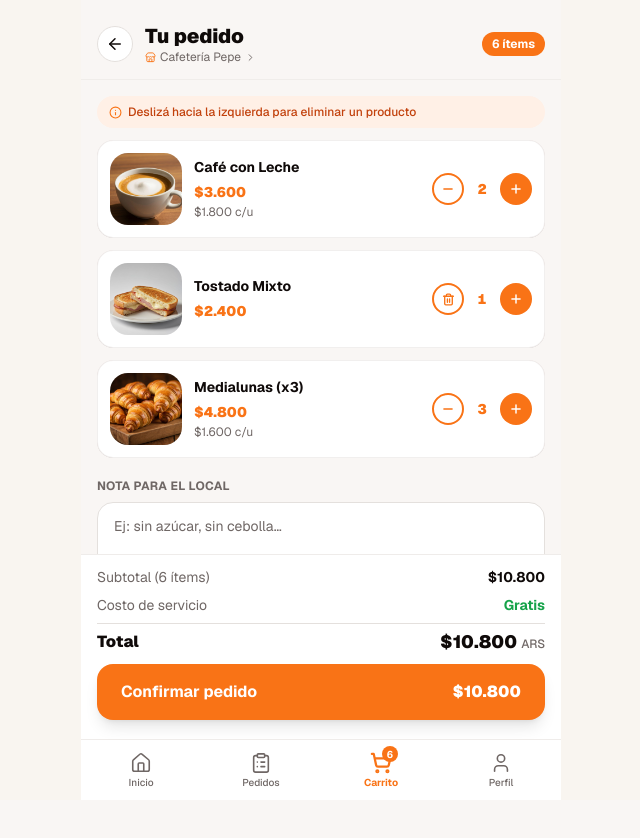
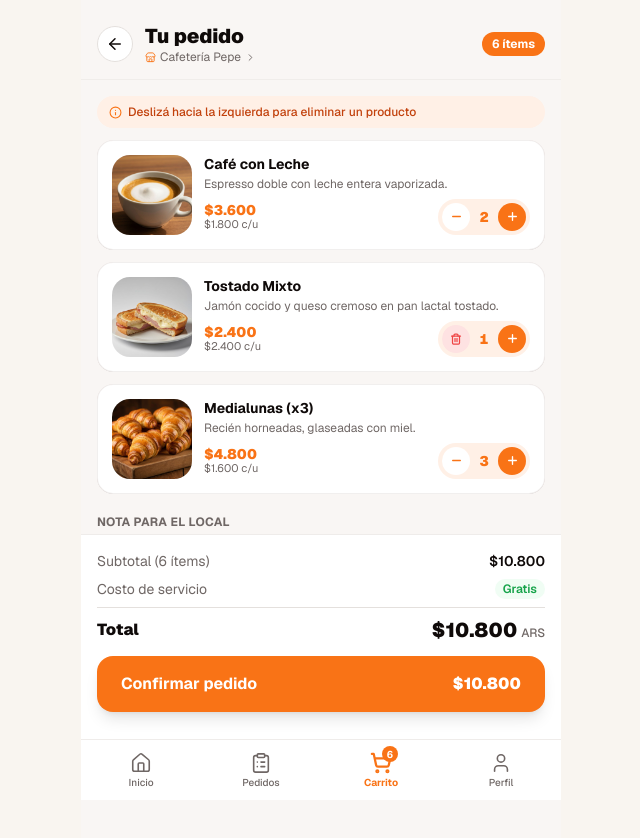
Before and after one commit to valentinnavalos/uade-eats, a Next.js app: page /cart in a window 1280 px wide. Shown: the top 838 px of the page, without its empty margins (319-959 px from the left). Before the commit the page ends 800 px from the top, so only its background shows below. Built offline with nearby package versions, Linux system fonts and the light colour scheme.

Commit message:
fix: cart page overlapping

```diff
--- a/app/cart/page.tsx
+++ b/app/cart/page.tsx
@@ -149,7 +149,7 @@ export default function CartPage() {
           <CartEmpty onBrowse={() => router.push("/")} />
         ) : (
           <>
-            <main className="flex-1 overflow-y-auto pb-52">
+            <main className="flex-1 overflow-y-auto pb-[272px]">
               {/* Swipe hint */}
               <div className="flex items-center gap-1.5 mx-4 mt-4 mb-3 px-3 py-2 rounded-xl" style={{ backgroundColor: "#FFF0E6" }}>
                 <Info size={13} style={{ color: "#F97316" }} />
@@ -172,7 +172,7 @@ export default function CartPage() {
                 ))}
               </section>
 
-              {/* Order notes (optional, UI only) */}
+              {/* Order notes */}
               <div className="mx-4 mt-5">
                 <label
                   htmlFor="cart-notes"
@@ -191,25 +191,30 @@ export default function CartPage() {
             </main>
 
             {/* ── Fixed bottom: subtotal + CTA ──────────────────────────── */}
-            <div className="fixed bottom-0 left-0 right-0 z-50 max-w-[480px] mx-auto bg-card border-t border-border/60 px-4 pb-safe pt-3">
+            <div className="fixed bottom-0 left-0 right-0 z-50 max-w-[480px] mx-auto bg-card border-t border-border/60 px-4 pt-4 pb-2">
               {/* Subtotal rows */}
-              <div className="space-y-2 mb-2">
+              <div className="space-y-2 mb-3">
                 <div className="flex items-center justify-between text-sm">
                   <span className="text-muted-foreground">
                     Subtotal ({cartCount} {cartCount === 1 ? "ítem" : "ítems"})
                   </span>
-                  <span className="font-bold text-foreground">
+                  <span className="font-semibold text-foreground">
                     ${subtotal.toLocaleString("es-AR")}
                   </span>
                 </div>
                 <div className="flex items-center justify-between text-sm">
                   <span className="text-muted-foreground">Costo de servicio</span>
-                  <span className="font-bold" style={{ color: "#16A34A" }}>Gratis</span>
+                  <span
+                    className="font-semibold text-xs px-2 py-0.5 rounded-full"
+                    style={{ backgroundColor: "#F0FDF4", color: "#16A34A" }}
+                  >
+                    Gratis
+                  </span>
                 </div>
-                <div className="h-px bg-border my-1" />
+                <div className="h-px bg-border" />
                 <div className="flex items-center justify-between">
                   <span className="font-black text-foreground text-base">Total</span>
-                  <span className="font-black text-foreground text-lg">
+                  <span className="font-black text-foreground text-xl">
                     ${subtotal.toLocaleString("es-AR")}
                     <span className="text-xs font-medium text-muted-foreground ml-1">ARS</span>
                   </span>
--- a/components/cart-item.tsx
+++ b/components/cart-item.tsx
@@ -103,7 +103,7 @@ export function CartItem({ product, quantity, onAdd, onRemove, onDelete }: CartI
       {/* Card */}
       <div
         className={cn(
-          "flex items-center gap-3 bg-card rounded-2xl p-3 shadow-sm border border-border/50 select-none cursor-grab active:cursor-grabbing",
+          "flex items-start gap-3 bg-card rounded-2xl p-3.5 shadow-sm border border-border/50 select-none cursor-grab active:cursor-grabbing",
           isDragging ? "transition-none" : "transition-transform duration-200 ease-out"
         )}
         style={{ transform: `translateX(${offsetX}px)` }}
@@ -116,47 +116,59 @@ export function CartItem({ product, quantity, onAdd, onRemove, onDelete }: CartI
         onMouseLeave={onMouseUp}
       >
         {/* Thumbnail */}
-        <div className="relative w-[72px] h-[72px] shrink-0 rounded-xl overflow-hidden">
+        <div className="relative w-20 h-20 shrink-0 rounded-xl overflow-hidden">
           <Image
             src={product.image}
             alt={product.name}
             fill
             className="object-cover"
-            sizes="72px"
+            sizes="80px"
             draggable={false}
           />
         </div>
 
         {/* Content */}
-        <div className="flex-1 min-w-0">
+        <div className="flex-1 min-w-0 flex flex-col gap-1.5">
+          {/* Name + category */}
+          <div>
             <h3 className="font-bold text-foreground text-sm leading-snug truncate">
               {product.name}
             </h3>
-          <p className="font-black text-sm mt-1" style={{ color: "#F97316" }}>
+            <p className="text-xs text-muted-foreground leading-snug line-clamp-1 mt-0.5">
+              {product.description}
+            </p>
+          </div>
+
+          {/* Price + controls row */}
+          <div className="flex items-center justify-between gap-2">
+            {/* Prices */}
+            <div>
+              <p className="font-black text-sm leading-none" style={{ color: "#F97316" }}>
                 ${(product.price * quantity).toLocaleString("es-AR")}
               </p>
-          {quantity > 1 && (
-            <p className="text-xs text-muted-foreground mt-0.5">
+              <p className="text-[11px] text-muted-foreground mt-0.5 leading-none">
                 ${product.price.toLocaleString("es-AR")} c/u
               </p>
-          )}
             </div>
 
-        {/* Controls */}
-        <div className="shrink-0 flex items-center gap-1.5">
+            {/* Quantity pill */}
+            <div
+              className="flex items-center gap-1 rounded-full px-1 py-1"
+              style={{ backgroundColor: "#FFF0E6" }}
+            >
               <button
                 onClick={() => quantity === 1 ? handleDelete() : onRemove(product)}
                 aria-label={quantity === 1 ? `Eliminar ${product.name}` : `Quitar uno de ${product.name}`}
-            className="w-8 h-8 rounded-full border-2 flex items-center justify-center active:scale-95 transition-transform duration-150"
-            style={{ borderColor: "#F97316", color: "#F97316" }}
+                className="w-7 h-7 rounded-full flex items-center justify-center active:scale-90 transition-transform duration-150"
+                style={{ backgroundColor: quantity === 1 ? "#FEE2E2" : "white", color: quantity === 1 ? "#EF4444" : "#F97316" }}
               >
                 {quantity === 1
-              ? <Trash2 size={13} strokeWidth={2.5} />
-              : <Minus size={14} strokeWidth={2.5} />
+                  ? <Trash2 size={12} strokeWidth={2.5} />
+                  : <Minus size={13} strokeWidth={2.5} />
                 }
               </button>
               <span
-            className="w-6 text-center text-sm font-black tabular-nums"
+                className="w-5 text-center text-sm font-black tabular-nums leading-none"
                 style={{ color: "#F97316" }}
               >
                 {quantity}
@@ -164,11 +176,13 @@ export function CartItem({ product, quantity, onAdd, onRemove, onDelete }: CartI
               <button
                 onClick={() => onAdd(product)}
                 aria-label={`Agregar otro ${product.name}`}
-            className="w-8 h-8 rounded-full flex items-center justify-center text-white active:scale-95 transition-transform duration-150"
+                className="w-7 h-7 rounded-full flex items-center justify-center text-white active:scale-90 transition-transform duration-150"
                 style={{ backgroundColor: "#F97316" }}
               >
-            <Plus size={14} strokeWidth={2.5} />
+                <Plus size={13} strokeWidth={2.5} />
               </button>
+            </div>
+          </div>
         </div>
       </div>
     </div>
```
Lines whose indentation alone changed are shown as unchanged.
